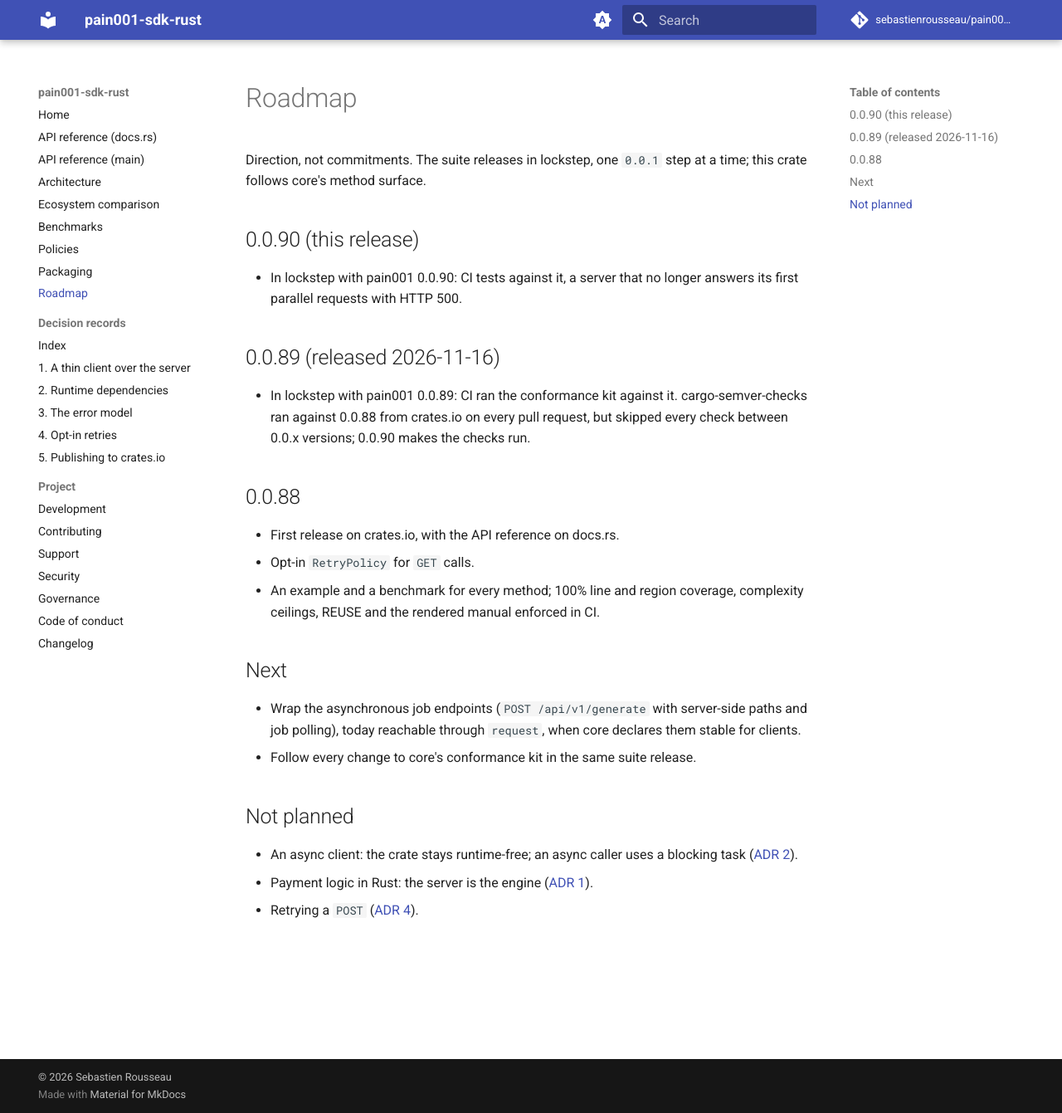
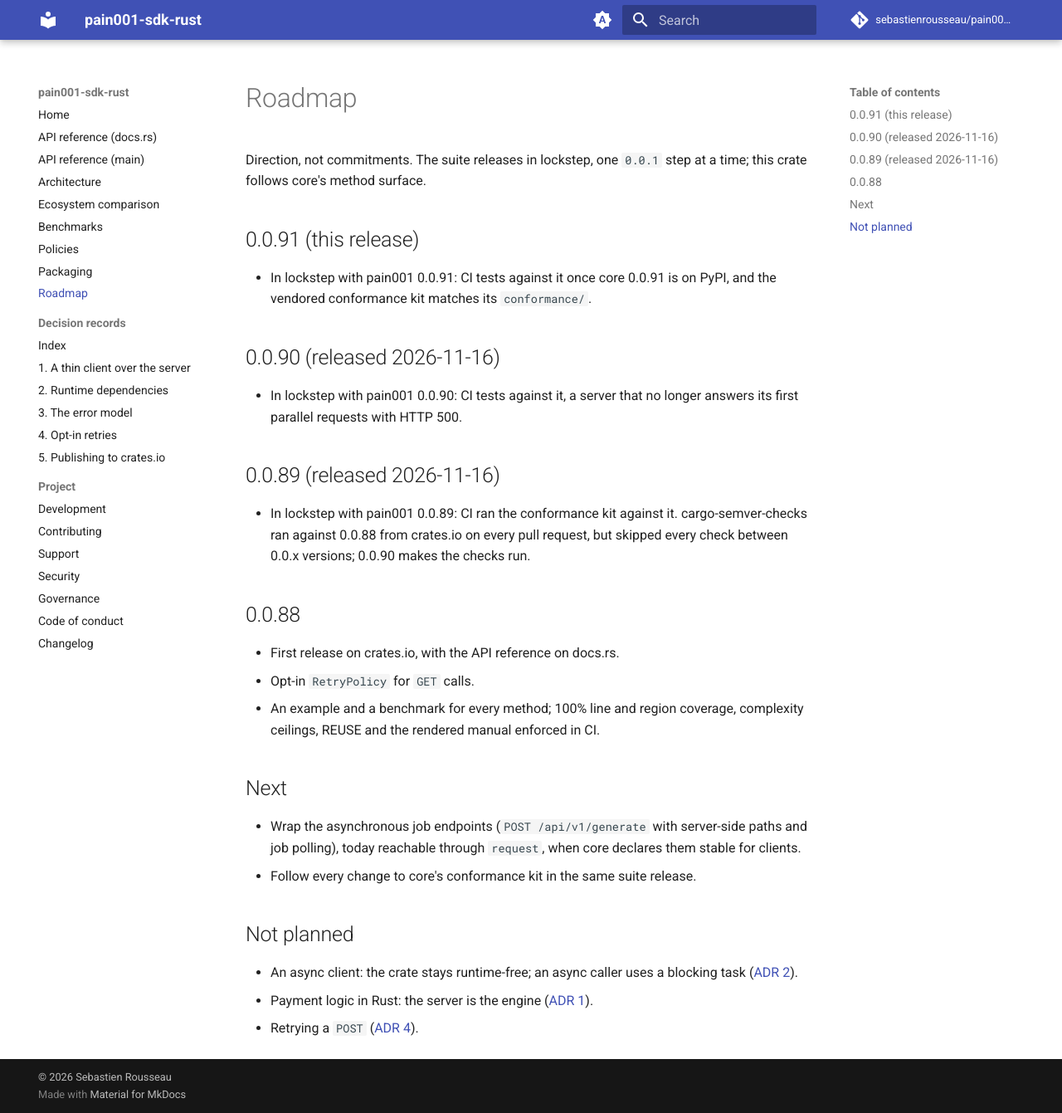
Before and after one commit to sebastienrousseau/pain001-sdk-rust, an MkDocs documentation site: the page built from docs/ROADMAP.md, in a window 1280 px wide and 1341 px high. Shown: the whole window at 83% size. Built offline with MkDocs 1.6.1 and Material for MkDocs 9.7.7, drawn with Linux system fonts in a browser that asks for light colours; comment, search, counter and statistics services are not loaded.

Commit message:
chore: align every version restatement at 0.0.91
The suite's 0.0.91 release covers the whole family, so the crate
version moves with it: Cargo.toml, the root package in both lockfiles,
CITATION.cff, the README and manual install snippets, the bug report's
SDK placeholder, the KEYS.asc verify-tag example and the packaging
guide's download and verify commands.

The SECURITY.md and SUPPORT.md tables show 0.0.91 as current and
0.0.90 as the prior row. The roadmap gains a 0.0.91 section and
records 0.0.90 as released 2026-11-16. The CHANGELOG opens an
Unreleased section for the work.

The lockfile changes are the root package's own version line only; no
dependency moved. The server pin stays at 0.0.90 until core 0.0.91 is
on PyPI. Verified: scripts/verify-release-versions reports every
restatement at 0.0.91.

Assisted-by: Claude Code:claude-opus-5-5
Co-Authored-By: Claude Opus 5.5 <noreply@anthropic.com>
Signed-off-by: Sebastien Rousseau <sebastienrousseau@users.noreply.github.com>

```diff
--- a/Cargo.toml
+++ b/Cargo.toml
@@ -1,7 +1,7 @@
 # SPDX-License-Identifier: Apache-2.0 OR MIT
 [package]
 name = "pain001-sdk"
-version = "0.0.90"
+version = "0.0.91"
 edition = "2021"
 rust-version = "1.85"
 description = "Typed blocking client for the pain001 REST API (ISO 20022 pain.001 and pain.008)"
--- a/docs/ROADMAP.md
+++ b/docs/ROADMAP.md
@@ -5,7 +5,13 @@
 Direction, not commitments. The suite releases in lockstep, one `0.0.1`
 step at a time; this crate follows core's method surface.
 
-## 0.0.90 (this release)
+## 0.0.91 (this release)
+
+- In lockstep with pain001 0.0.91: CI tests against it once core
+  0.0.91 is on PyPI, and the vendored conformance kit matches its
+  `conformance/`.
+
+## 0.0.90 (released 2026-11-16)
 
 - In lockstep with pain001 0.0.90: CI tests against it, a server that
   no longer answers its first parallel requests with HTTP 500.
```
Also changed, not shown: CHANGELOG.md (+9 -0 lines), README.md (+1 -1 lines), SECURITY.md (+2 -2 lines), SUPPORT.md (+2 -2 lines), docs/index.md (+1 -1 lines), docs/packaging.md (+5 -5 lines), 5 other files.
